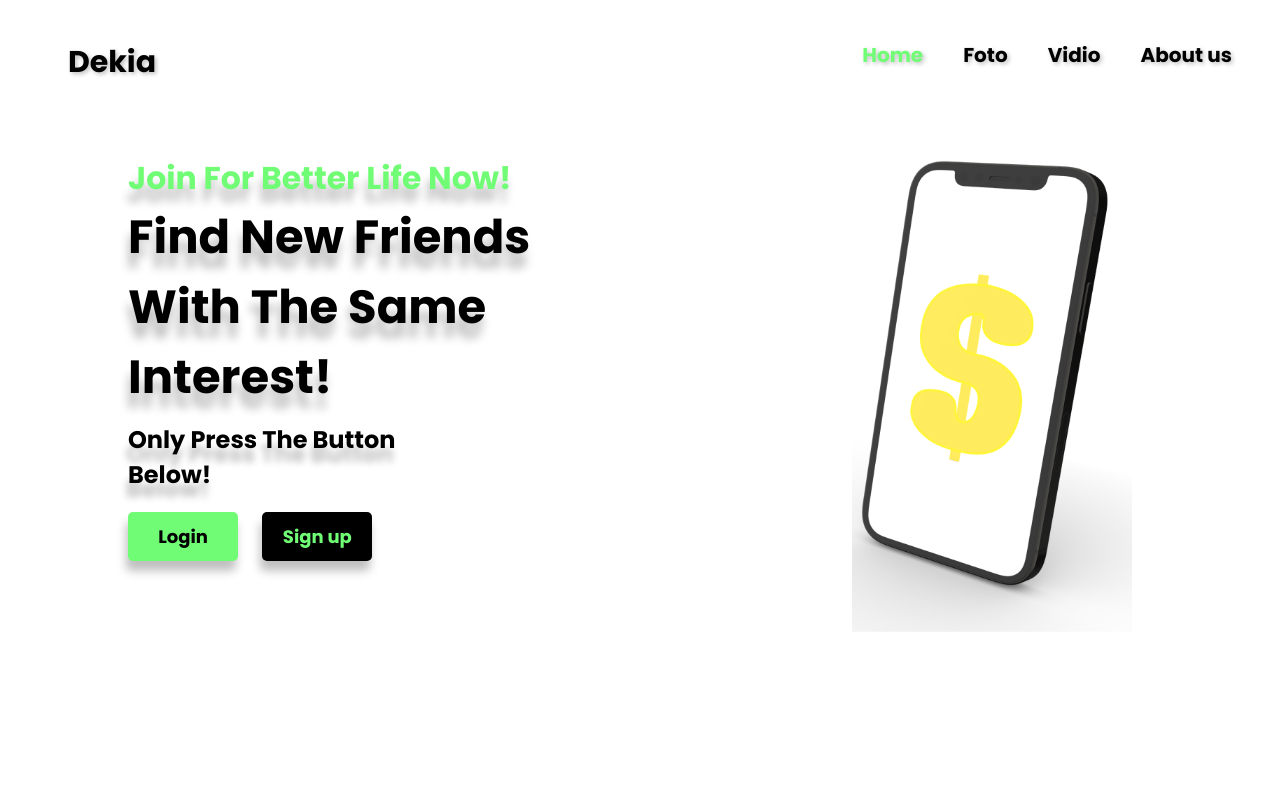
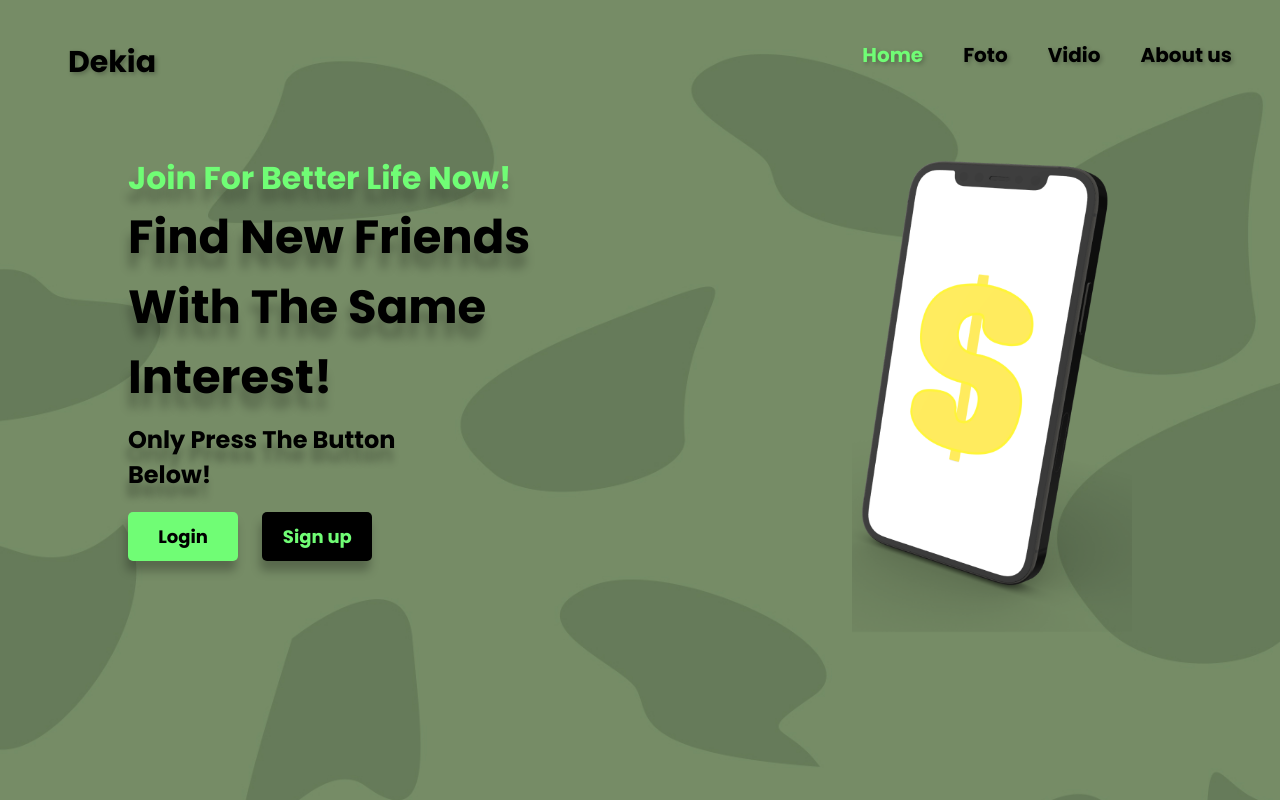
Before and after one commit to zerozzz2205/Web-niat, a plain HTML site: page main.html in a window 1280 px wide. Drawn offline with Linux system fonts and the light colour scheme.

Commit message:
Update style.css

```diff
--- a/style.css
+++ b/style.css
@@ -1,6 +1,6 @@
 @import url('https://fonts.googleapis.com/css2?family=Poppins:wght@400;700&display=swap');
 body{
-  background-image:url("assets/img/Frame 4.jpg") ;
+  background-image:url("Frame 4.jpg") ;
   background-repeat:repeat;
   background-size: cover;
 
```
